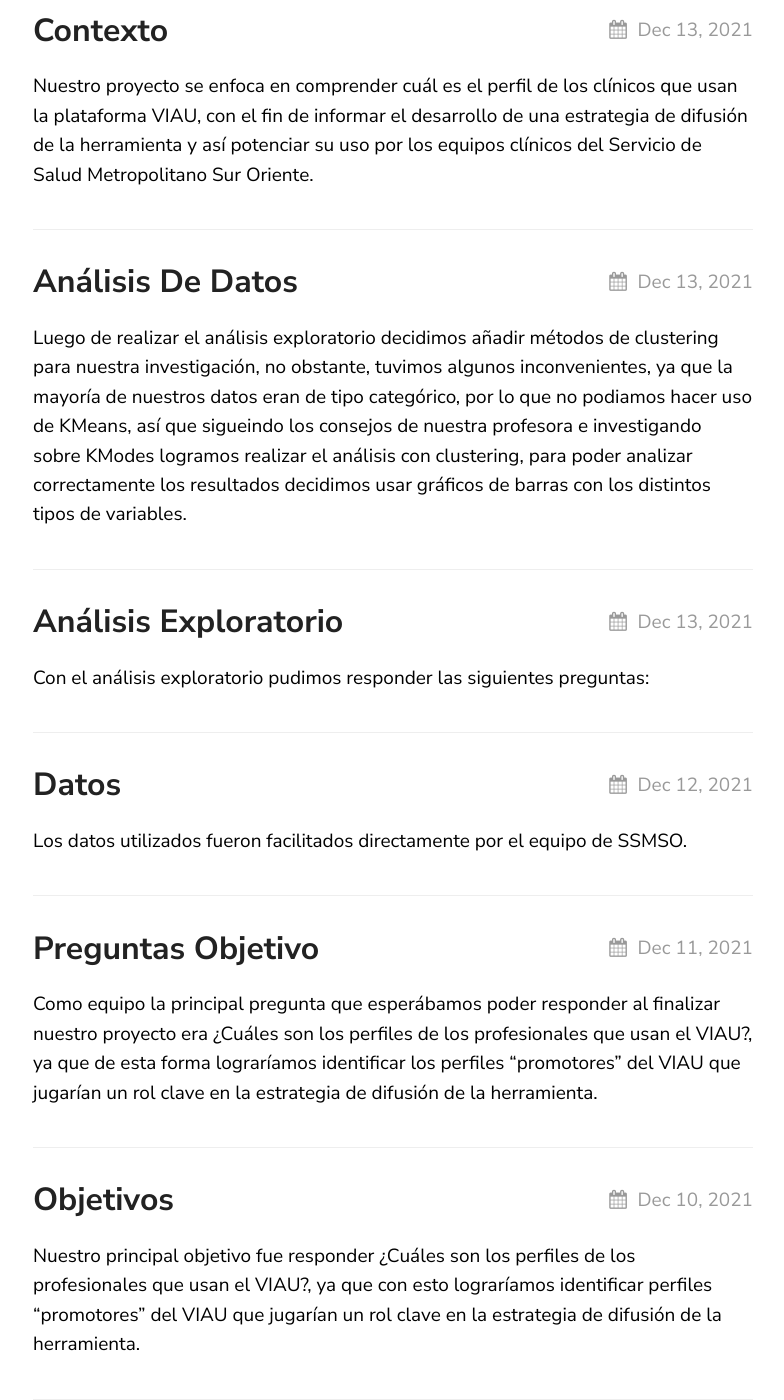
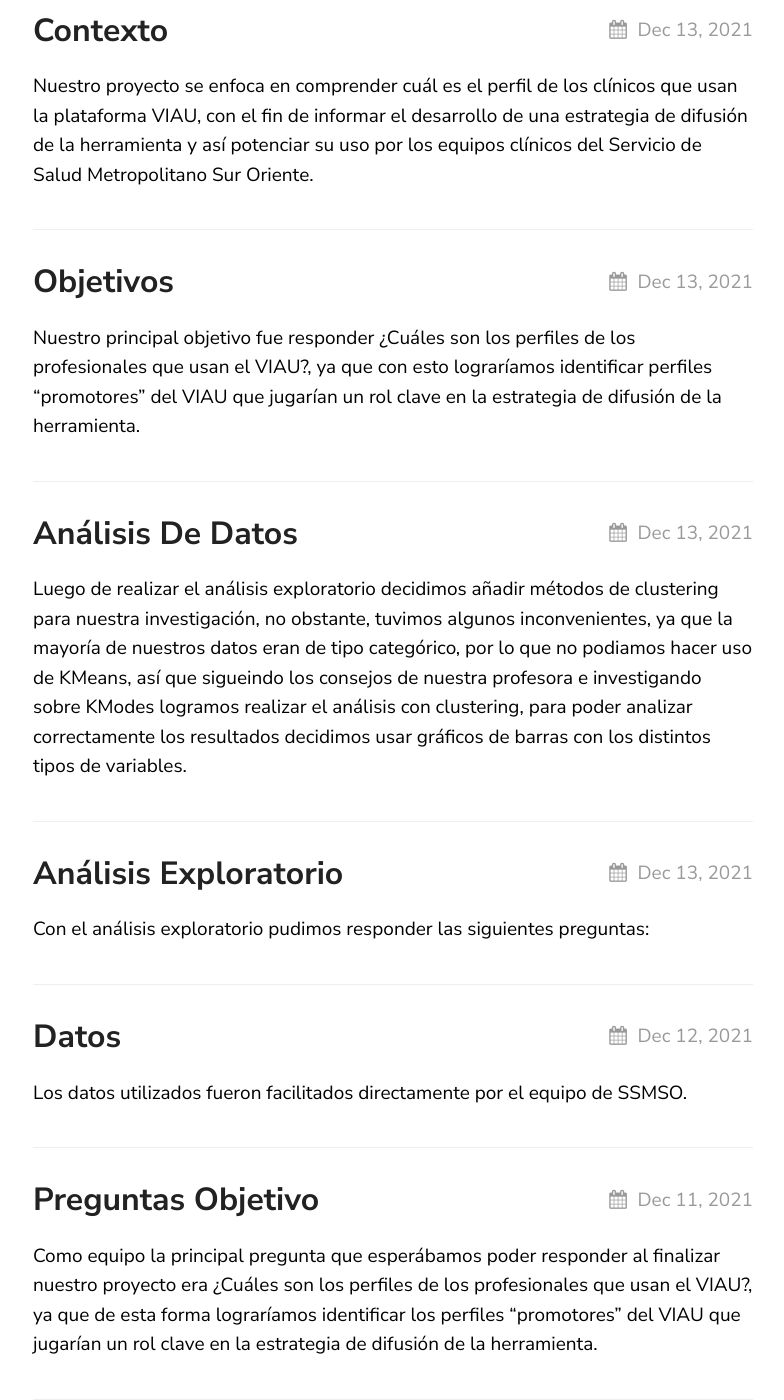
Before and after one commit to mariajoseOB/proyecto-viau-public1, a Jekyll site: the page built from index.md, in a window 1280 px wide and 1400 px high, scrolled down 687 px. Shown: the whole window, without its empty margins (67-851 px from the left). Built offline with Jekyll 4.4.1, drawn with Linux system fonts in a browser that asks for light colours.

Commit message:
Update 2021-12-10-Objetivos-del-proyecto.markdown

```diff
--- a/_posts/2021-12-10-Objetivos-del-proyecto.markdown
+++ b/_posts/2021-12-10-Objetivos-del-proyecto.markdown
@@ -1,7 +1,7 @@
 ---
 layout: post
 title: "Objetivos"
-date: 2021-12-10 16:40:36 +0530
+date: 2021-12-13 15:39:36 +0530
 ---
 Nuestro principal objetivo fue responder ¿Cuáles son los perfiles de los profesionales que usan el VIAU?, ya que con esto lograríamos identificar perfiles "promotores" del VIAU que jugarían un rol clave en la estrategia de difusión de la herramienta.
 
```
